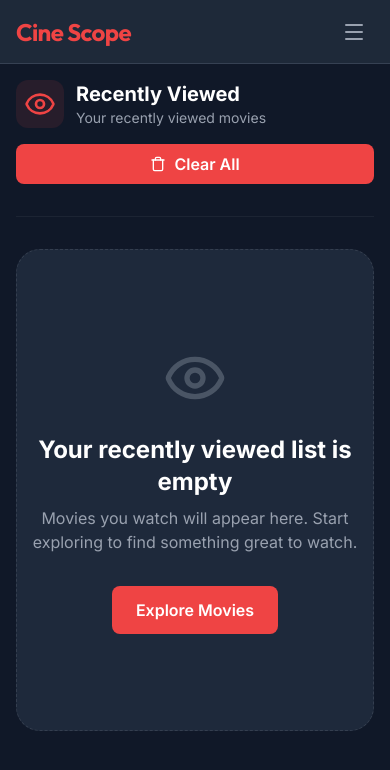
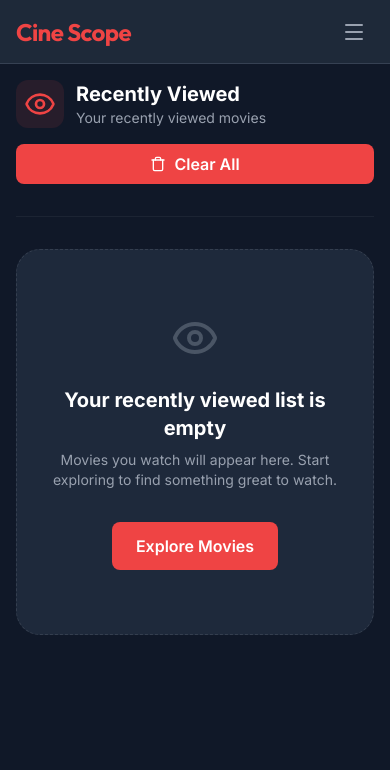
Before and after one commit to rifat-hassan-nibir/cine-scope, a Next.js app: page /recently-viewed in a window 390 px wide. Shown: the top 770 px of the page. Built offline with nearby package versions, Linux system fonts and the light colour scheme.

Commit message:
feat: add EmptyList component for empty data state

```diff
--- a/app/recently-viewed/page.tsx
+++ b/app/recently-viewed/page.tsx
@@ -1,5 +1,6 @@
 "use client";
 
+import EmptyList from "@/components/EmptyList";
 import MovieCard from "@/components/MovieCard";
 import PageTitle from "@/components/PageTitle";
 import { MovieCardSkeleton, Skeleton } from "@/components/SkeletonLoader";
@@ -72,18 +73,12 @@ export default function RecentlyViewedPage() {
           ))}
         </div>
       ) : (
-        <div className="text-center py-24 bg-surface rounded-3xl border border-dashed border-white/10">
-          <Eye size={64} className="mx-auto text-gray-600 mb-6" />
-          <h2 className="text-2xl font-bold text-white mb-2">Your recently viewed list is empty</h2>
-          <p className="text-gray-400 mb-8 max-w-md mx-auto">
-            Movies you watch will appear here. Start exploring to find something great to watch.
-          </p>
-          <Link
-            href="/"
-            className="hover:cursor-pointer inline-flex items-center px-6 py-3 bg-primary hover:bg-rose-700 text-white font-semibold rounded-lg transition-colors"
-          >
-            Explore Movies
-          </Link>
+        <div className="col-span-full">
+          <EmptyList
+            title="Your recently viewed list is empty"
+            description="Movies you watch will appear here. Start exploring to find something great to watch."
+            icon={<Eye size={48} className="md:size-16 mx-auto text-gray-600 mb-6" />}
+          />
         </div>
       )}
     </div>
--- a/app/watch-later/page.tsx
+++ b/app/watch-later/page.tsx
@@ -1,5 +1,6 @@
 "use client";
 
+import EmptyList from "@/components/EmptyList";
 import MovieCard from "@/components/MovieCard";
 import PageTitle from "@/components/PageTitle";
 import { MovieCardSkeleton, Skeleton } from "@/components/SkeletonLoader";
@@ -54,19 +55,12 @@ export default function WatchlistPage() {
           ))}
         </div>
       ) : (
-        <div className="text-center py-24 bg-surface rounded-3xl border border-dashed border-white/10">
-          <Clock size={64} className="mx-auto text-gray-600 mb-6" />
-          <h2 className="text-2xl font-bold text-white mb-2">Your watchlist is empty</h2>
-          <p className="text-gray-400 mb-8 max-w-md mx-auto">
-            Movies you add to your watchlist will appear here. Start exploring to find something
-            great to watch.
-          </p>
-          <Link
-            href="/"
-            className="inline-flex items-center px-6 py-3 bg-primary hover:bg-rose-700 text-white font-semibold rounded-lg transition-colors"
-          >
-            Explore Movies
-          </Link>
+        <div className="col-span-full">
+          <EmptyList
+            title="Your watchlist is empty"
+            description="Movies you add to your watchlist will appear here. Start exploring to find something great to watch."
+            icon={<Clock size={48} className="md:size-16 mx-auto text-gray-600 mb-6" />}
+          />
         </div>
       )}
     </div>
--- /dev/null
+++ b/components/EmptyList.tsx
@@ -0,0 +1,26 @@
+import { Film } from "lucide-react";
+import Link from "next/link";
+
+export default function EmptyList({
+  title,
+  description,
+  icon,
+}: {
+  title: string;
+  description: string;
+  icon: React.ReactNode;
+}) {
+  return (
+    <div className="text-center py-16 md:py-24 bg-surface rounded-3xl border border-dashed border-white/10 px-4">
+      {icon}
+      <h2 className="text-xl md:text-2xl font-bold text-white mb-2">{title}</h2>
+      <p className="text-gray-400 text-sm md:text-base mb-8 max-w-md mx-auto">{description}</p>
+      <Link
+        href="/"
+        className="inline-flex items-center px-6 py-3 bg-primary hover:bg-rose-700 text-white font-semibold rounded-lg transition-colors"
+      >
+        Explore Movies
+      </Link>
+    </div>
+  );
+}
--- a/components/MovieDetails.tsx
+++ b/components/MovieDetails.tsx
@@ -7,7 +7,9 @@ import { addToRecentlyViewed } from "@/services/localStorage";
 import { Cast, Genre, Movie, MovieDetails as MovieDetailsType } from "@/types/tmdb";
 import { Calendar, Clock, Film, PanelsTopLeft, Star, Users } from "lucide-react";
 import Image from "next/image";
+import Link from "next/link";
 import { useEffect } from "react";
+import EmptyList from "./EmptyList";
 
 export default function MovieDetails({
   movie,
@@ -119,10 +121,20 @@ export default function MovieDetails({
             <Film className="text-primary" />
             <h3 className="text-lg md:text-xl font-semibold text-white">Similar Movies</h3>
           </div>
-          <div className="grid grid-cols-2 md:grid-cols-3 lg:grid-cols-4 xl:grid-cols-5 gap-6">
-            {similarMovies.slice(0, 10).map((movie: Movie) => (
-              <MovieCard key={movie.id} movie={movie} />
-            ))}
+          <div className="grid grid-cols-2 md:grid-cols-3 lg:grid-cols-4 xl:grid-cols-5 gap-4 md:gap-6">
+            {similarMovies.length > 0 ? (
+              similarMovies
+                .slice(0, 10)
+                .map((movie: Movie) => <MovieCard key={movie.id} movie={movie} />)
+            ) : (
+              <div className="col-span-full">
+                <EmptyList
+                  title="No similar movies found"
+                  description="We couldn't find any similar movies. Try searching for something else."
+                  icon={<Film size={48} className="md:size-16 mx-auto text-gray-600 mb-6" />}
+                />
+              </div>
+            )}
           </div>
         </div>
       </div>
```
